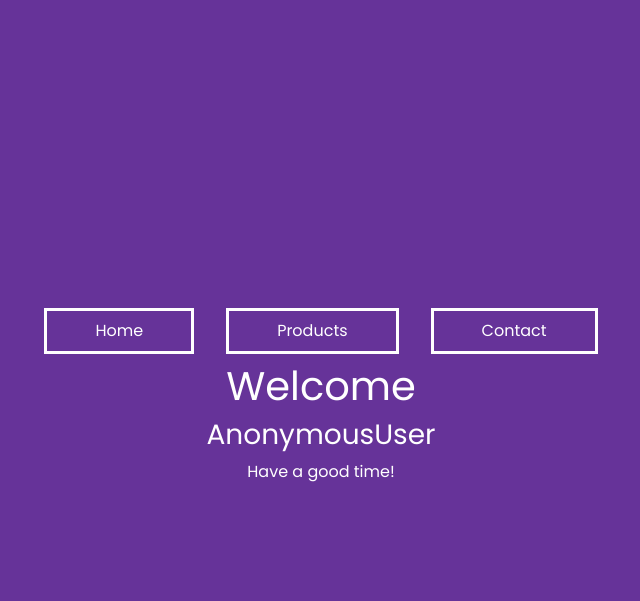
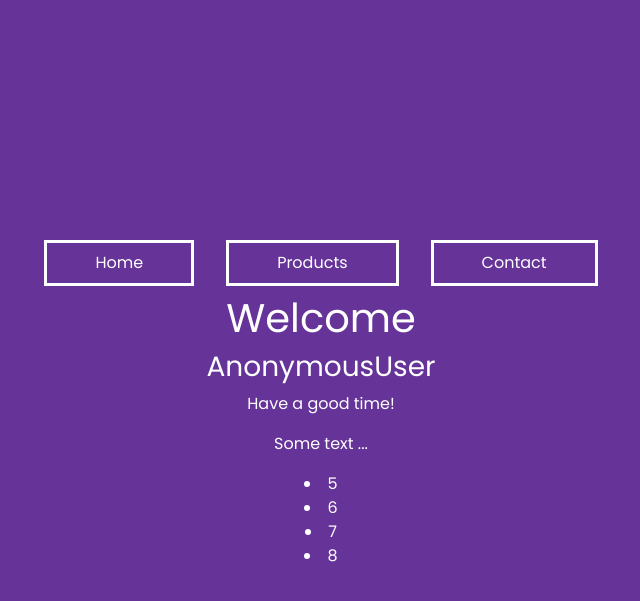
Before and after one commit to H3AR7B3A7/DjangoCourse, a Django app: page / in a window 1280 px wide. Shown: the top 601 px of the page, without its empty margins (319-959 px from the left). Run offline with Django 3.2, Linux system fonts and the light colour scheme.

Commit message:
:label: Basic page context

```diff
--- a/DjangoCourse/views.py
+++ b/DjangoCourse/views.py
@@ -3,7 +3,11 @@
 
 
 def index(request, *args, **kwargs):
-    return render(request, "index.html")
+    my_context = {"my_text": "Some text ...",
+                  "my_number": 123,
+                  "my_list": [5, 6, 7, 8]}
+
+    return render(request, "index.html", my_context)
 
 
 def contact(request, *args, **kwargs):
--- a/products/views.py
+++ b/products/views.py
@@ -3,4 +3,4 @@
 
 
 def products(request, *args, **kwargs):
-    return render(request, "products.html")
+    return render(request, "products.html", {})
--- a/templates/index.html
+++ b/templates/index.html
@@ -1,9 +1,15 @@
 {% extends 'base.html' %}
 {% block content %}
 
-<h1>Welcome</h1>
-<h3>{{ request.user }}</h3>
+    <h1>Welcome</h1>
+    <h3>{{ request.user }}</h3>
 
-<p>Have a good time!</p>
+    <p>Have a good time!</p>
+
+    <p>{{ my_text }}</p>
+
+    {% for item in my_list %}
+        <li>{{ item }}</li>
+    {% endfor %}
 
 {% endblock %}
```
